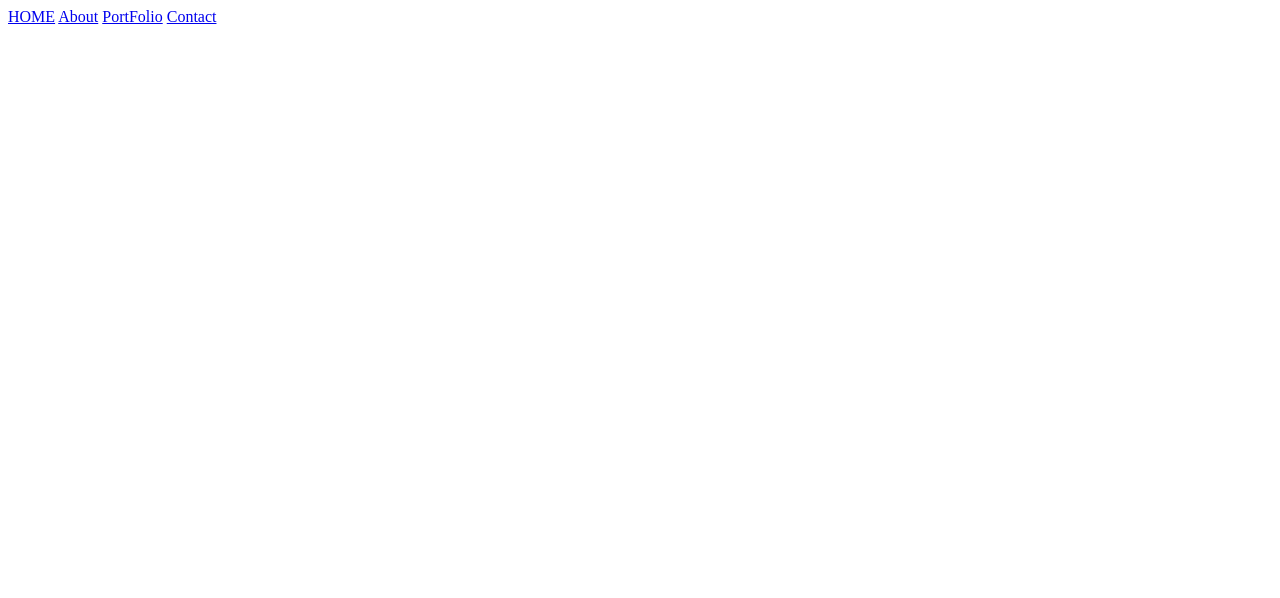
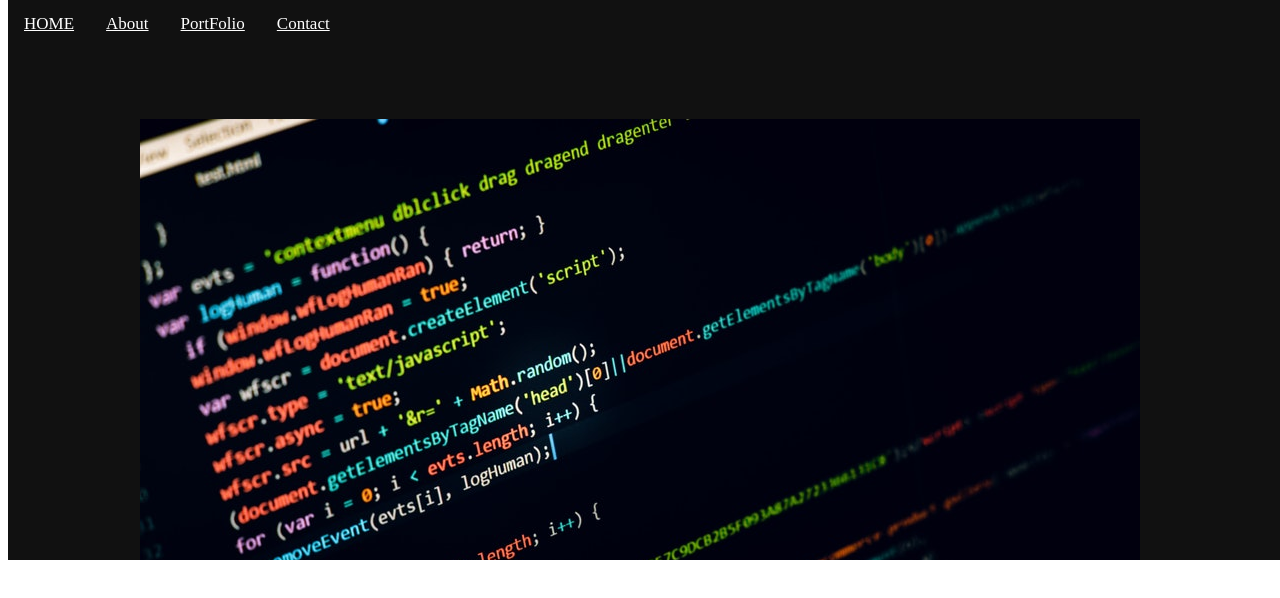
Before and after one commit to sanii-muthui/port-folio, a plain HTML site: page index.html in a window 1280 px wide. Drawn offline with Linux system fonts and the light colour scheme; files whose address does not match are found by name.

Commit message:
added css navbar

```diff
--- a/css/styles.css
+++ b/css/styles.css
@@ -1,27 +1,24 @@
-ul {
+.navbar {
     list-style-type: none;
     margin: 0;
-    padding: 0;
-    overflow: hidden;
+    position: fixed;
+    top: 0;
     background-color:rgb(0,0,0,0.3);
   }
 
-  li {
+  .navbar a {
+    display: block;
     float: left;
-  }
-
-  li a {
-    display: block;
     color: white;
     text-align: center;
     padding: 14px 16px;
-    font-size: 15px;
+    font-size: 17px;
   }
 
-  li a:hover {
+  .navbar a:hover {
     background-color: #111;
   }
-  .container{
+  .navbar{
       background-image: url(images/photo-1529101091764-c3526daf38fe.jpeg);
       background-position: center;
       background-color: #111;
```
